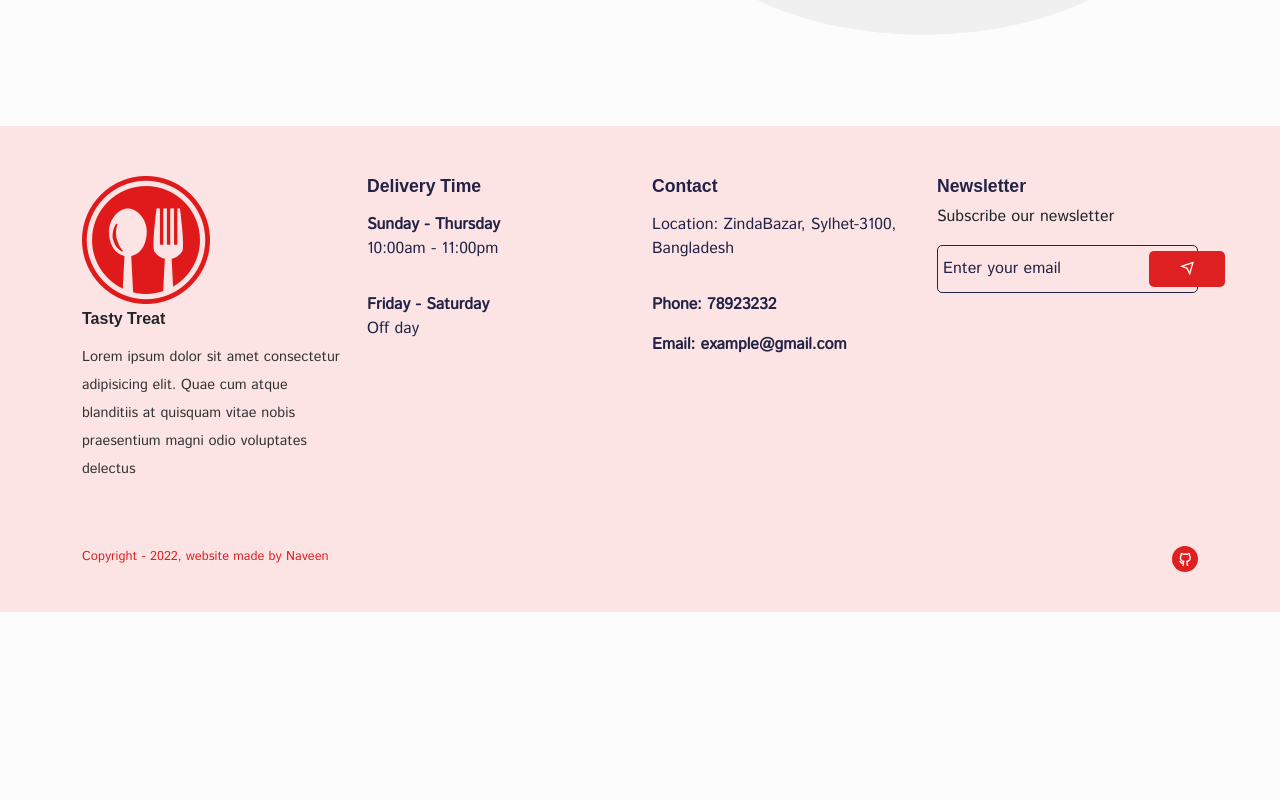
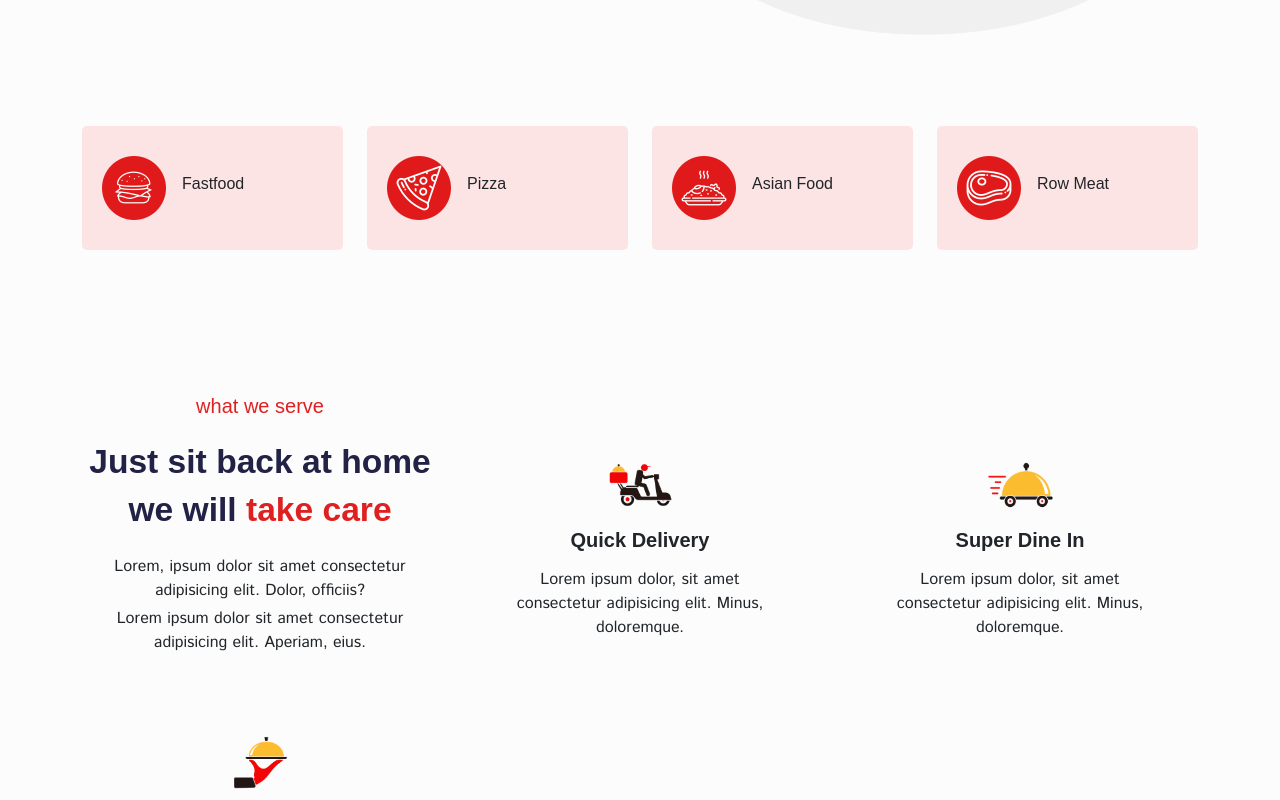
Before and after one commit to xyfer17/Food-Delivery, a React (Create React App) app: page /home in a window 1280 px wide. Shown: the part 620-1420 px from the top of the page. Before the commit the page ends 1232 px from the top, so only its background shows below. Built offline with nearby package versions, Linux system fonts and the light colour scheme; a web font is replaced by a local one.

Commit message:
latest update

```diff
--- /dev/null
+++ b/src/components/UI/category/Category.jsx
@@ -0,0 +1,50 @@
+import React from "react";
+import { Col, Container, Row } from "reactstrap";
+import categoryImg01 from "../../../assets/images/category-01.png";
+import categoryImg02 from "../../../assets/images/category-02.png";
+import categoryImg03 from "../../../assets/images/category-03.png";
+import categoryImg04 from "../../../assets/images/category-04.png";
+
+import "../../../styles/category.css";
+
+const categoryData = [
+  {
+    display: "Fastfood",
+    imgUrl: categoryImg01,
+  },
+  {
+    display: "Pizza",
+    imgUrl: categoryImg02,
+  },
+
+  {
+    display: "Asian Food",
+    imgUrl: categoryImg03,
+  },
+
+  {
+    display: "Row Meat",
+    imgUrl: categoryImg04,
+  },
+];
+
+const Category = () => {
+  return (
+    <Container>
+      <Row>
+        {categoryData.map((item, index) => (
+          <Col lg="3" md="4" sm="6" xs="6" className="mb-4" key={index}>
+            <div className="category__item d-flex align-items-center gap-3">
+              <div className="category__img">
+                <img src={item.imgUrl} alt="" className="category__img" />
+              </div>
+              <h6>{item.display}</h6>
+            </div>
+          </Col>
+        ))}
+      </Row>
+    </Container>
+  );
+};
+
+export default Category;
--- a/src/pages/Home.jsx
+++ b/src/pages/Home.jsx
@@ -8,6 +8,9 @@ import featureImg01 from "../assets/images/service-01.png";
 import featureImg02 from "../assets/images/service-02.png";
 import featureImg03 from "../assets/images/service-03.png";
 import { Link } from "react-router-dom";
+import "../styles/home.css";
+
+import Category from "../components/UI/category/Category";
 
 const featureData = [
   {
@@ -48,7 +51,7 @@ const Home = () => {
                 </p>
 
                 <div className="hero__btns d-flex align-items-center gap-5 mt-4">
-                  <button className="order_-btn d-flex align-items-center justify-content-between">
+                  <button className="order__btn d-flex align-items-center justify-content-between">
                     Order Now
                     <i className="ri-arrow-right-s-line"></i>
                   </button>
@@ -82,6 +85,40 @@ const Home = () => {
           </Row>
         </Container>
       </section>
+      <section className="pt-0">
+        <Category />
+      </section>
+
+      <section>
+        <Container>
+          <Row>
+            <Col lang="12" className="text-center">
+              <h5 className="feature__subtitle mb-4"> what we serve</h5>
+              <h2 className="feature__title">Just sit back at home</h2>
+              <h2 className="feature__title">
+                we will <span>take care</span>
+              </h2>
+              <p className="mb-1 mt-4 feature__text">
+                Lorem, ipsum dolor sit amet consectetur adipisicing elit. Dolor,
+                officiis?
+              </p>
+              <p className="feature__text">
+                Lorem ipsum dolor sit amet consectetur adipisicing elit.
+                Aperiam, eius.{" "}
+              </p>
+            </Col>
+            {featureData.map((item, index) => (
+              <Col lg="4" md="6" sm="6" key={index} className="mt-5">
+                <div className="feature__item text-center px-5 py-3">
+                  <img src={item.imgUrl} alt="" className="w-25 mb-3" />
+                  <h5 className="fw-bold mb-3">{item.title}</h5>
+                  <p>{item.desc}</p>
+                </div>
+              </Col>
+            ))}
+          </Row>
+        </Container>
+      </section>
     </Helmet>
   );
 };
--- /dev/null
+++ b/src/styles/category.css
@@ -0,0 +1,28 @@
+.category__item{
+    background: #fde4e4;
+    padding: 30px 20px;
+    border-radius: 5px;
+    cursor: pointer;
+    transition: 0.3s;
+}
+
+.category__item:hover{
+    transform: translateY(-15px);
+}
+
+@media only screen and (max-width:768px) {
+
+    .category__item{
+        padding: 20px 15px;
+
+    }
+
+    .category__img{
+        width: 40px;
+        height: 40px;
+    }
+
+    .category__item h6{
+        font-size: 0.8rem;
+    }
+}
--- a/src/styles/hero-section.css
+++ b/src/styles/hero-section.css
@@ -29,6 +29,12 @@
 .order__btn{
     background:#df2020;
     color: #fff;
+    transition: 0.3s;
+}
+
+.order__btn:hover {
+    background: #212245;
+
 }
 
 .all__foods-btn{
@@ -47,6 +53,7 @@
 }
 
 .shipping__icon i{
+
     padding: 5px;
     background:#df2020;
     color: #fff;
--- /dev/null
+++ b/src/styles/home.css
@@ -0,0 +1,8 @@
+.feature__subtitle{
+    color: #df2020;
+
+}
+
+.feature__title span{
+    color: #df2020;
+}
```
